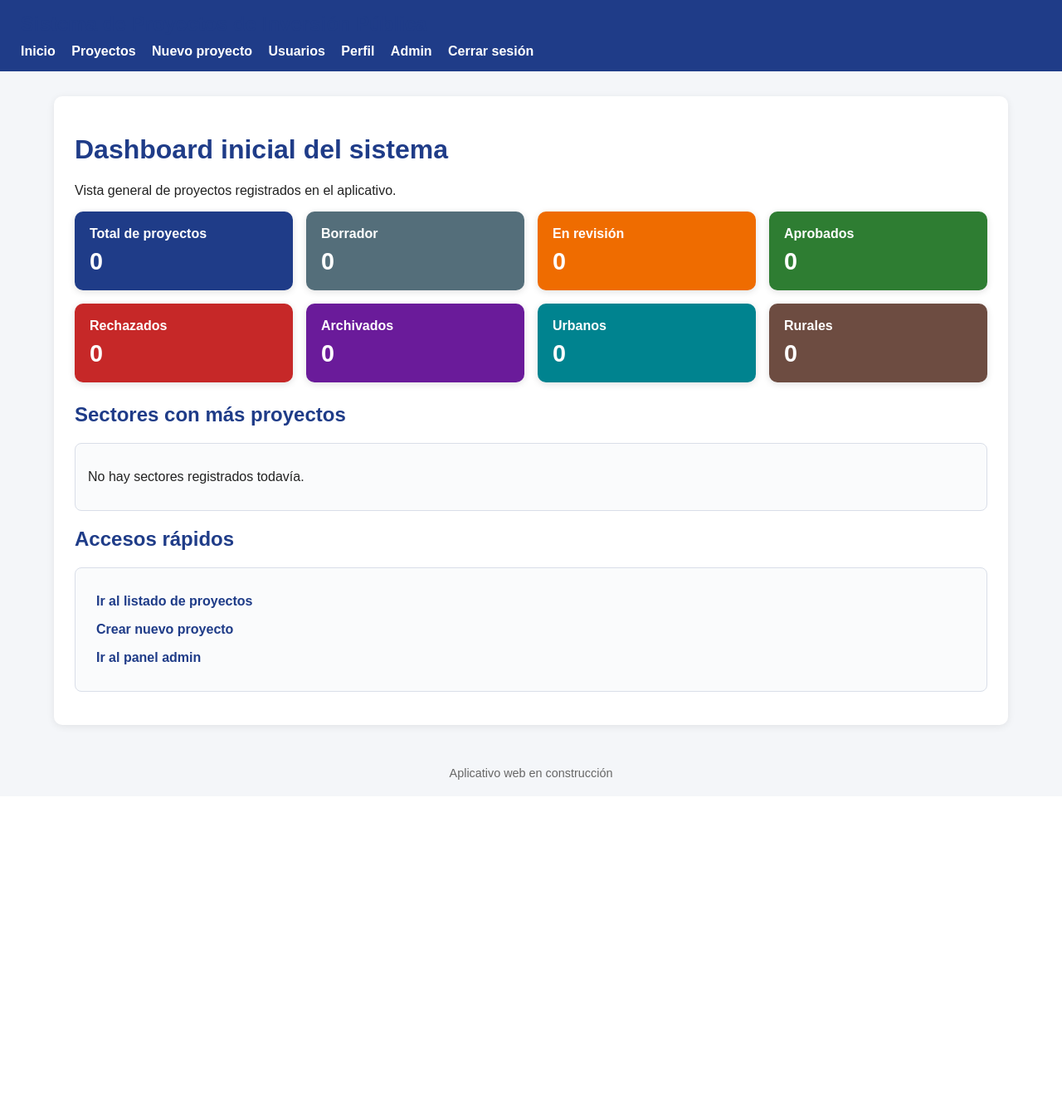
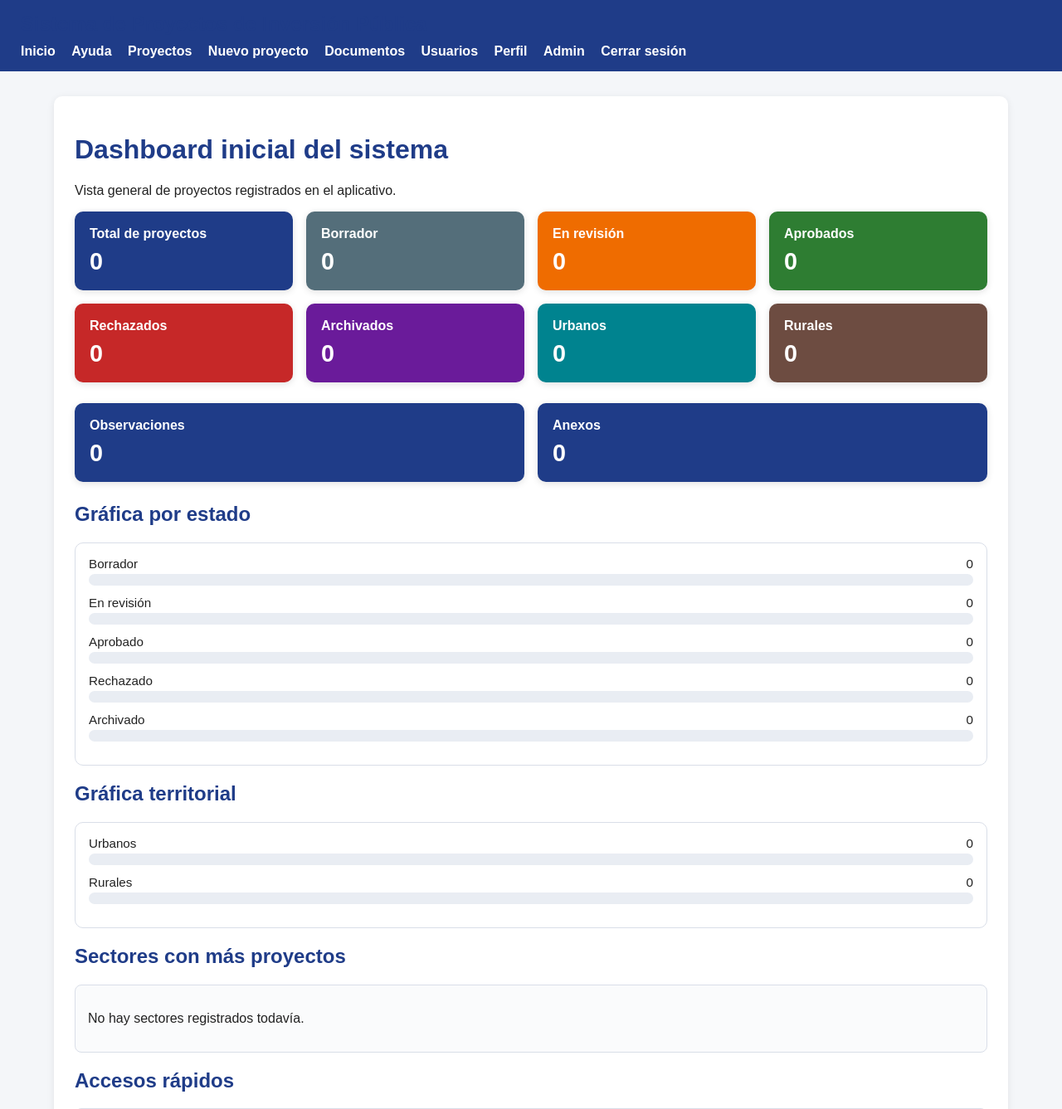
Before and after one commit to ZuleidyBarrero/app-proyectos-inversion, a Django app: page / in a window 1280 px wide. Shown: the top 1337 px of the page at 83% size. Before the commit the page ends 940 px from the top, so only its background shows below. Run offline with Django 5.2, Linux system fonts and the light colour scheme; the visitor is signed in with stand-in values (Sample User, id 1); data that the repository does not hold is empty.

Commit message:
Dashboard visual consulta documental y ayuda rapida

```diff
--- a/backend/apps/projects/urls.py
+++ b/backend/apps/projects/urls.py
@@ -12,4 +12,5 @@ urlpatterns = [
     path("<int:project_id>/reviews/new/", views.project_review_create, name="project_review_create"),
     path("ajax/barrios/", views.barrios_by_comuna, name="barrios_by_comuna"),
     path("ajax/veredas/", views.veredas_by_corregimiento, name="veredas_by_corregimiento"),
+    path("documents/", views.project_documents, name="project_documents"),
 ]
--- a/backend/apps/users/menu.py
+++ b/backend/apps/users/menu.py
@@ -5,6 +5,7 @@ def user_in_group(user, group_name):
 def build_menu_for_user(user):
     menu = [
         {"label": "Inicio", "url": "/"},
+        {"label": "Ayuda", "url": "/users/help/"},
     ]
 
     if not user.is_authenticated:
@@ -15,6 +16,7 @@ def build_menu_for_user(user):
         menu.extend([
             {"label": "Proyectos", "url": "/projects/"},
             {"label": "Nuevo proyecto", "url": "/projects/new/"},
+            {"label": "Documentos", "url": "/projects/documents/"},
             {"label": "Usuarios", "url": "/users/"},
             {"label": "Perfil", "url": "/users/profile/"},
             {"label": "Admin", "url": "/admin/"},
@@ -23,6 +25,7 @@ def build_menu_for_user(user):
         return menu
 
     menu.append({"label": "Proyectos", "url": "/projects/"})
+    menu.append({"label": "Documentos", "url": "/projects/documents/"})
 
     if user_in_group(user, "Formulador"):
         menu.append({"label": "Nuevo proyecto", "url": "/projects/new/"})
--- a/backend/apps/users/urls.py
+++ b/backend/apps/users/urls.py
@@ -6,4 +6,5 @@ urlpatterns = [
     path("logout/", views.logout_view, name="logout"),
     path("profile/", views.profile_view, name="profile"),
     path("", views.user_list, name="user_list"),
+    path("help/", views.help_view, name="help"),
 ]
--- a/backend/apps/users/views.py
+++ b/backend/apps/users/views.py
@@ -50,3 +50,5 @@ def profile_view(request):
             "accesos": accesos,
         },
     )
+def help_view(request):
+    return render(request, "users/help.html")
--- a/backend/core/views.py
+++ b/backend/core/views.py
@@ -1,7 +1,7 @@
 from django.db.models import Count, Q
 from django.shortcuts import render
 
-from apps.projects.models import Project
+from apps.projects.models import Project, ProjectReview, ProjectAttachment
 
 
 def home(request):
@@ -27,6 +27,22 @@ def home(request):
         .order_by("-total", "sector")[:10]
     )
 
+    total_reviews = ProjectReview.objects.count()
+    total_attachments = ProjectAttachment.objects.count()
+
+    estados_chart = [
+        {"label": "Borrador", "value": proyectos_borrador},
+        {"label": "En revisión", "value": proyectos_revision},
+        {"label": "Aprobado", "value": proyectos_aprobados},
+        {"label": "Rechazado", "value": proyectos_rechazados},
+        {"label": "Archivado", "value": proyectos_archivados},
+    ]
+
+    territorial_chart = [
+        {"label": "Urbanos", "value": proyectos_urbanos},
+        {"label": "Rurales", "value": proyectos_rurales},
+    ]
+
     context = {
         "total_proyectos": total_proyectos,
         "proyectos_borrador": proyectos_borrador,
@@ -37,5 +53,9 @@ def home(request):
         "proyectos_urbanos": proyectos_urbanos,
         "proyectos_rurales": proyectos_rurales,
         "sectores": sectores,
+        "total_reviews": total_reviews,
+        "total_attachments": total_attachments,
+        "estados_chart": estados_chart,
+        "territorial_chart": territorial_chart,
     }
     return render(request, "home.html", context)
--- a/backend/templates/base/base.html
+++ b/backend/templates/base/base.html
@@ -201,6 +201,36 @@
         ul {
             padding-left: 20px;
         }
+    .chart-card {
+        border: 1px solid #d9dee8;
+        border-radius: 10px;
+        padding: 16px;
+        background: #fff;
+        margin-bottom: 20px;
+    }
+
+    .bar-row {
+        margin-bottom: 12px;
+    }
+
+    .bar-label {
+        font-size: 0.95rem;
+        margin-bottom: 4px;
+        display: flex;
+        justify-content: space-between;
+    }
+
+    .bar-track {
+        background: #e9edf3;
+        border-radius: 999px;
+        height: 14px;
+        overflow: hidden;
+    }
+
+    .bar-fill {
+        background: #1f3c88;
+        height: 100%;
+    }
     </style>
 </head>
 <body>
--- a/backend/templates/home.html
+++ b/backend/templates/home.html
@@ -5,9 +5,7 @@
 {% block content %}
     <h1>Dashboard inicial del sistema</h1>
 
-    <p>
-        Vista general de proyectos registrados en el aplicativo.
-    </p>
+    <p>Vista general de proyectos registrados en el aplicativo.</p>
 
     <div class="dashboard-grid">
         <div class="stat-card bg-total">
@@ -51,8 +49,49 @@
         </div>
     </div>
 
+    <div class="dashboard-grid">
+        <div class="stat-card bg-total">
+            <h3>Observaciones</h3>
+            <p>{{ total_reviews }}</p>
+        </div>
+
+        <div class="stat-card bg-total">
+            <h3>Anexos</h3>
+            <p>{{ total_attachments }}</p>
+        </div>
+    </div>
+
+    <h2>Gráfica por estado</h2>
+    <div class="chart-card">
+        {% for item in estados_chart %}
+            <div class="bar-row">
+                <div class="bar-label">
+                    <span>{{ item.label }}</span>
+                    <span>{{ item.value }}</span>
+                </div>
+                <div class="bar-track">
+                    <div class="bar-fill" style="width: {% if total_proyectos > 0 %}{% widthratio item.value total_proyectos 100 %}{% else %}0{% endif %}%"></div>
+                </div>
+            </div>
+        {% endfor %}
+    </div>
+
+    <h2>Gráfica territorial</h2>
+    <div class="chart-card">
+        {% for item in territorial_chart %}
+            <div class="bar-row">
+                <div class="bar-label">
+                    <span>{{ item.label }}</span>
+                    <span>{{ item.value }}</span>
+                </div>
+                <div class="bar-track">
+                    <div class="bar-fill" style="width: {% if total_proyectos > 0 %}{% widthratio item.value total_proyectos 100 %}{% else %}0{% endif %}%"></div>
+                </div>
+            </div>
+        {% endfor %}
+    </div>
+
     <h2>Sectores con más proyectos</h2>
-
     <div class="card">
         {% if sectores %}
             <table class="simple-table">
@@ -77,7 +116,6 @@
     </div>
 
     <h2>Accesos rápidos</h2>
-
     <div class="card">
         <p><a class="btn-link" href="/projects/">Ir al listado de proyectos</a></p>
         <p><a class="btn-link" href="/projects/new/">Crear nuevo proyecto</a></p>
```
Also changed, not shown: backend/apps/projects/views.py (+45 -0 lines), backend/templates/projects/project_documents.html (added, +68 -0 lines), backend/templates/users/help.html (added, +46 -0 lines), docs/prueba_noche_ABC_final.md (added, +16 -0 lines).
